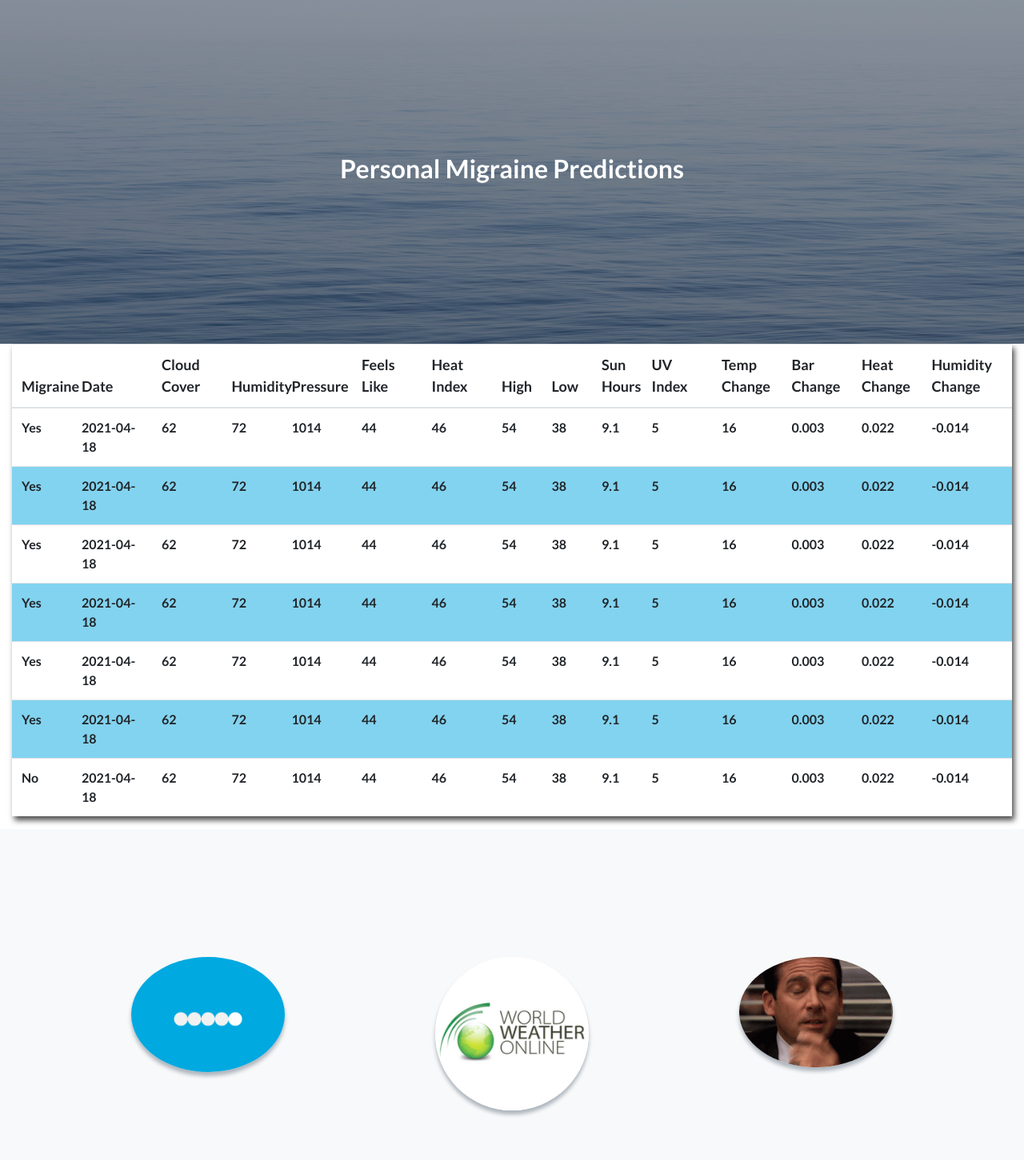
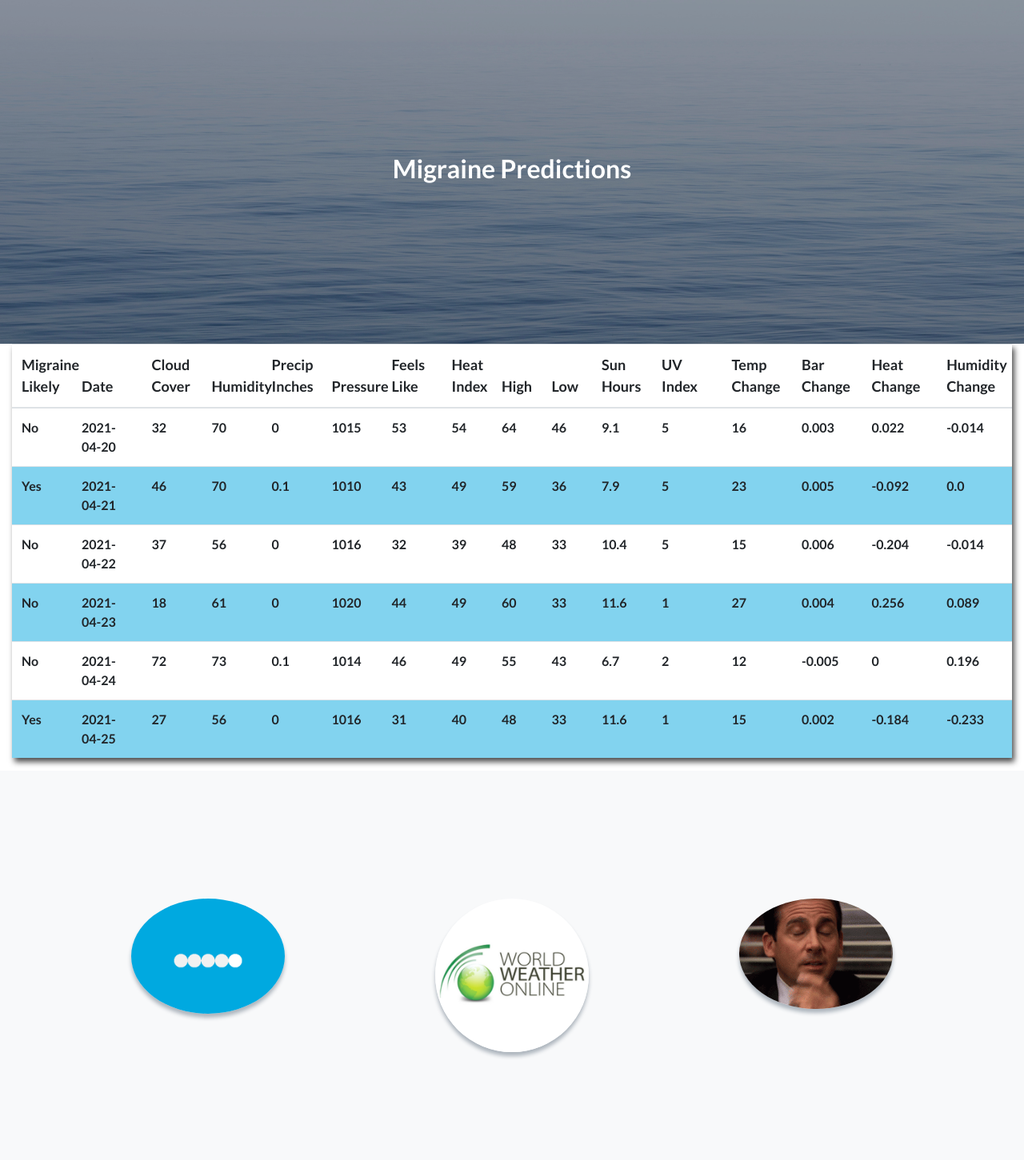
Before and after one commit to yperez0914/Final_Project_IRL, a Flask app: template templates/results_index.html in a window 1280 px wide. Shown: the part 50-1501 px from the top of the page at 80% size. Run offline with Flask 2, Linux system fonts and the light colour scheme; the template is opened without the code that fills it, so the values that code supplies are empty; some libraries are stand-ins or nearby versions.

Commit message:
tableData_update

```diff
--- a/app.py
+++ b/app.py
@@ -187,6 +187,7 @@ def forecast_call_ml(zipcode):
     lists = forecast_predictions.tolist()
     json_str = json.dumps(lists)
     print("Predictions inserted")
+    print(f'Forecast_Data{forecast_data}')
 
     # render an index.html template and pass it the data you retrieved from the database
     # return (f"We did it! Machine learning achieved! {forecast_data} {json_str}")
--- a/static/css/style.css
+++ b/static/css/style.css
@@ -182,22 +182,22 @@ thead th:nth-child(1) {
 	width: 6%;
 	}
 thead th:nth-child(2) {
-	width: 8%;
+	width: 7%;
 	}
 thead th:nth-child(3) {
-	width: 7%;
+	width: 6%;
 	}
 thead th:nth-child(4) {
 	width: 6%;
 	}
 thead th:nth-child(5) {
-	width: 7%;
+	width: 6%;
 	}
 thead th:nth-child(6) {
-	width: 7%;
+	width: 6%;
 	}
 thead th:nth-child(7) {
-	width: 7%;
+	width: 6%;
 	}
 thead th:nth-child(8) {
 	width: 5%;
@@ -209,7 +209,7 @@ thead th:nth-child(10) {
 	width: 5%;
 	}
 thead th:nth-child(11) {
-	width: 7%;
+	width: 6%;
 	}
 thead th:nth-child(12) {
 	width: 7%;
--- a/static/js/results.js
+++ b/static/js/results.js
@@ -2,119 +2,134 @@
 //   return forecast_data, forecast_predictions;
 // }
 // console.log(forecast_data, forecast_predictions)
-var data = [{
-  "Migraine": "Yes",
-  "Dates": "2021-04-18",
-  "Cloudcover": "62",
-  "Humidity": "72",
-  "Pressure": "1014",
-  "FeelsLike": "44",
-  "HeatIndex": "46",
-  "MaxTemp": "54",
-  "MinTemp": "38",
+var data = [
+{
+  "Migraine": "No",
+  "Dates": "2021-04-20",
+  "Cloudcover": "32",
+  "Humidity": "70",
+  "Precipinch": "0",
+  "Pressure": "1015",
+  "FeelsLike": "53",
+  "HeatIndex": "54",
+  "MaxTemp": "64",
+  "MinTemp": "46",
   "SunHours":"9.1",
   "UVIndex":"5",
   "TempDelta":"16",
   "BarChange":"0.003",
   "HeatChange":"0.022",
   "HumChange":"-0.014"
-}, {
+},
+{
   "Migraine": "Yes",
-  "Dates": "2021-04-18",
-  "Cloudcover": "62",
-  "Humidity": "72",
+  "Dates": "2021-04-21",
+  "Cloudcover": "46",
+  "Humidity": "70",
+  "Precipinch": "0.1",
+  "Pressure": "1010",
+  "FeelsLike": "43",
+  "HeatIndex": "49",
+  "MaxTemp": "59",
+  "MinTemp": "36",
+  "SunHours":"7.9",
+  "UVIndex":"5",
+  "TempDelta":"23",
+  "BarChange":"0.005",
+  "HeatChange":"-0.092",
+  "HumChange":"0.0"
+},
+{
+  "Migraine": "No",
+  "Dates": "2021-04-22",
+  "Cloudcover": "37",
+  "Humidity": "56",
+  "Precipinch": "0",
+  "Pressure": "1016",
+  "FeelsLike": "32",
+  "HeatIndex": "39",
+  "MaxTemp": "48",
+  "MinTemp": "33",
+  "SunHours":"10.4",
+  "UVIndex":"5",
+  "TempDelta":"15",
+  "BarChange":"0.006",
+  "HeatChange":"-0.204",
+  "HumChange":"-0.014"
+},
+{
+  "Migraine": "No",
+  "Dates": "2021-04-23",
+  "Cloudcover": "18",
+  "Humidity": "61",
+  "Precipinch": "0",
+  "Pressure": "1020",
+  "FeelsLike": "44",
+  "HeatIndex": "49",
+  "MaxTemp": "60",
+  "MinTemp": "33",
+  "SunHours":"11.6",
+  "UVIndex":"1",
+  "TempDelta":"27",
+  "BarChange":"0.004",
+  "HeatChange":"0.256",
+  "HumChange":"0.089"
+},
+{
+  "Migraine": "No",
+  "Dates": "2021-04-24",
+  "Cloudcover": "72",
+  "Humidity": "73",
+  "Precipinch": "0.1",
   "Pressure": "1014",
-  "FeelsLike": "44",
-  "HeatIndex": "46",
-  "MaxTemp": "54",
-  "MinTemp": "38",
-  "SunHours":"9.1",
-  "UVIndex":"5",
-  "TempDelta":"16",
-  "BarChange":"0.003",
-  "HeatChange":"0.022",
-  "HumChange":"-0.014"
-}, {
+  "FeelsLike": "46",
+  "HeatIndex": "49",
+  "MaxTemp": "55",
+  "MinTemp": "43",
+  "SunHours":"6.7",
+  "UVIndex":"2",
+  "TempDelta":"12",
+  "BarChange":"-0.005",
+  "HeatChange":"0",
+  "HumChange":"0.196"
+},
+{
   "Migraine": "Yes",
-  "Dates": "2021-04-18",
-  "Cloudcover": "62",
-  "Humidity": "72",
-  "Pressure": "1014",
-  "FeelsLike": "44",
-  "HeatIndex": "46",
-  "MaxTemp": "54",
-  "MinTemp": "38",
-  "SunHours":"9.1",
-  "UVIndex":"5",
-  "TempDelta":"16",
-  "BarChange":"0.003",
-  "HeatChange":"0.022",
-  "HumChange":"-0.014"
-}, {
-  "Migraine": "Yes",
-  "Dates": "2021-04-18",
-  "Cloudcover": "62",
-  "Humidity": "72",
-  "Pressure": "1014",
-  "FeelsLike": "44",
-  "HeatIndex": "46",
-  "MaxTemp": "54",
-  "MinTemp": "38",
-  "SunHours":"9.1",
-  "UVIndex":"5",
-  "TempDelta":"16",
-  "BarChange":"0.003",
-  "HeatChange":"0.022",
-  "HumChange":"-0.014"
-}, {
-  "Migraine": "Yes",
-  "Dates": "2021-04-18",
-  "Cloudcover": "62",
-  "Humidity": "72",
-  "Pressure": "1014",
-  "FeelsLike": "44",
-  "HeatIndex": "46",
-  "MaxTemp": "54",
-  "MinTemp": "38",
-  "SunHours":"9.1",
-  "UVIndex":"5",
-  "TempDelta":"16",
-  "BarChange":"0.003",
-  "HeatChange":"0.022",
-  "HumChange":"-0.014"
-}, {
-  "Migraine": "Yes",
-  "Dates": "2021-04-18",
-  "Cloudcover": "62",
-  "Humidity": "72",
-  "Pressure": "1014",
-  "FeelsLike": "44",
-  "HeatIndex": "46",
-  "MaxTemp": "54",
-  "MinTemp": "38",
-  "SunHours":"9.1",
-  "UVIndex":"5",
-  "TempDelta":"16",
-  "BarChange":"0.003",
-  "HeatChange":"0.022",
-  "HumChange":"-0.014"
-}, {
-  "Migraine": "No",
-  "Dates": "2021-04-18",
-  "Cloudcover": "62",
-  "Humidity": "72",
-  "Pressure": "1014",
-  "FeelsLike": "44",
-  "HeatIndex": "46",
-  "MaxTemp": "54",
-  "MinTemp": "38",
-  "SunHours":"9.1",
-  "UVIndex":"5",
-  "TempDelta":"16",
-  "BarChange":"0.003",
-  "HeatChange":"0.022",
-  "HumChange":"-0.014"
-}]
+  "Dates": "2021-04-25",
+  "Cloudcover": "27",
+  "Humidity": "56",
+  "Precipinch": "0",
+  "Pressure": "1016",
+  "FeelsLike": "31",
+  "HeatIndex": "40",
+  "MaxTemp": "48",
+  "MinTemp": "33",
+  "SunHours":"11.6",
+  "UVIndex":"1",
+  "TempDelta":"15",
+  "BarChange":"0.002",
+  "HeatChange":"-0.184",
+  "HumChange":"-0.233"
+},
+// {
+//   "Migraine": "No",
+//   "Dates": "2021-04-18",
+//   "Cloudcover": "62",
+//   "Humidity": "72",
+//   "Precipinch": "0",
+//   "Pressure": "1014",
+//   "FeelsLike": "44",
+//   "HeatIndex": "46",
+//   "MaxTemp": "54",
+//   "MinTemp": "38",
+//   "SunHours":"9.1",
+//   "UVIndex":"5",
+//   "TempDelta":"16",
+//   "BarChange":"0.003",
+//   "HeatChange":"0.022",
+//   "HumChange":"-0.014"
+// }
+]
 
 
 // var filteredData = forecast_predictions;
@@ -161,6 +176,7 @@ d3.select("tbody")
             <td>${d.Dates}</td>
             <td>${d.Cloudcover}</td>
             <td>${d.Humidity}</td>
+            <td>${d.Precipinch}</td>
             <td>${d.Pressure}</td>
             <td>${d.FeelsLike}</td>
             <td>${d.HeatIndex}</td>
--- a/templates/results_index.html
+++ b/templates/results_index.html
@@ -47,7 +47,7 @@
         <div class="container">
           <div class="row">
             <div class="col-lg-9 mx-auto">
-              <h2>Personal Migraine Predictions</h2>
+              <h2>Migraine Predictions</h2>
             </div>
           </div>
         </div>
@@ -60,10 +60,11 @@
         <table id="forecast-table" class="table table-hover">
           <thead>
             <tr>
-              <th class="table-head">Migraine</th>
+              <th class="table-head">Migraine Likely</th>
               <th class="table-head">Date</th>
               <th class="table-head">Cloud Cover</th>
               <th class="table-head">Humidity</th>
+              <th class="table-head">Precip Inches</th>
               <th class="table-head">Pressure</th>
               <th class="table-head">Feels Like</th>
               <th class="table-head">Heat Index</th>
```
